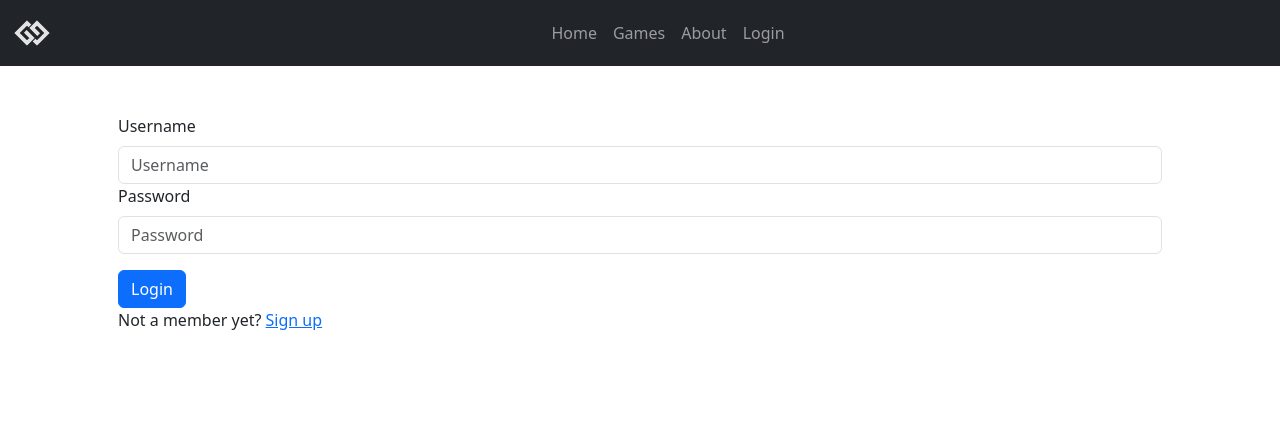
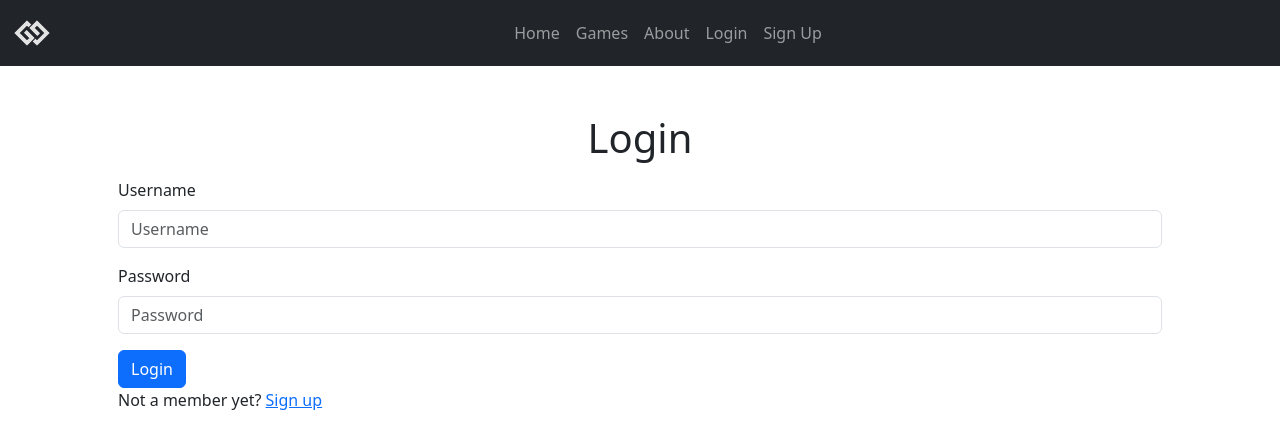
Before and after one commit to NicolasMonta1807/videogames-reviews, a React (Vite) app: page /login in a window 1280 px wide. Shown: the top 448 px of the page. Built offline with nearby package versions, Linux system fonts and the light colour scheme.

Commit message:
improving styling

```diff
--- a/src/components/Menu.jsx
+++ b/src/components/Menu.jsx
@@ -4,7 +4,7 @@ import { Link } from 'react-router-dom'
 const Menu = () => {
   return (
     <header>
-      <Navbar bg='dark' variant='dark' expand='lg'>
+      <Navbar bg='dark' variant='dark' expand='lg' sticky='top'>
         <Container fluid>
           <Navbar.Brand as={Link} to='/'>
             <img
@@ -26,6 +26,7 @@ const Menu = () => {
               <Nav.Link as={Link} to='/games'>Games</Nav.Link>
               <Nav.Link as={Link} to='/about'>About</Nav.Link>
               <Nav.Link as={Link} to='/login'>Login</Nav.Link>
+              <Nav.Link as={Link} to='/register'>Sign Up</Nav.Link>
             </Nav>
           </Navbar.Collapse>
         </Container>
--- a/src/components/UserForm.jsx
+++ b/src/components/UserForm.jsx
@@ -30,7 +30,7 @@ const UserForm = ({ validationSchema, handleSubmit, submitText }) => {
             </InputGroup>
           </Form.Group>
 
-          <Form.Group className='mb-3' controlId='validationFormikPassword'>
+          <Form.Group className='mt-3 mb-3' controlId='validationFormikPassword'>
             <Form.Label>Password</Form.Label>
             <InputGroup hasValidation>
               <Form.Control
--- a/src/pages/About.jsx
+++ b/src/pages/About.jsx
@@ -1,6 +1,6 @@
 const About = () => {
   return (
-    <div>About</div>
+    <h1 className='text-center mb-5 p-5'>About</h1>
   )
 }
 
--- a/src/pages/Games.jsx
+++ b/src/pages/Games.jsx
@@ -1,6 +1,6 @@
 const Games = () => {
   return (
-    <div>Games</div>
+    <h1 className='text-center mb-5 p-5'>Games</h1>
   )
 }
 
--- a/src/pages/Home.jsx
+++ b/src/pages/Home.jsx
@@ -1,6 +1,6 @@
 const Home = () => {
   return (
-    <div>Home</div>
+    <h1 className='text-center mb-5 p-5'>Home</h1>
   )
 }
 
--- a/src/pages/Login.jsx
+++ b/src/pages/Login.jsx
@@ -31,9 +31,12 @@ const Login = () => {
 
   return (
     <Container fluid='md' className='my-auto vh-90 p-5'>
-      <Alert key='danger' variant='danger' show={error}>
-        Login failed. Please check your username and password.
-      </Alert>
+      <h1 className='text-center mb-3 p-10'>Login</h1>
+      {loginError && (
+        <Alert key='danger' variant='danger' show={error}>
+          Login Failed. Please check your username and password.
+        </Alert>
+      )}
       <UserForm
         validationSchema={validationSchema}
         handleSubmit={handleLogin}
--- a/src/pages/Register.jsx
+++ b/src/pages/Register.jsx
@@ -28,6 +28,7 @@ const Register = () => {
 
   return (
     <Container fluid='md' className='my-auto vh-90 p-5'>
+      <h1 className='text-center mb-3 p-10'>Sign Up</h1>
       {registerError && (
         <Alert key='danger' variant='danger' show={error}>
           {`Sign up failed. ${registerError.message}.`}
```
